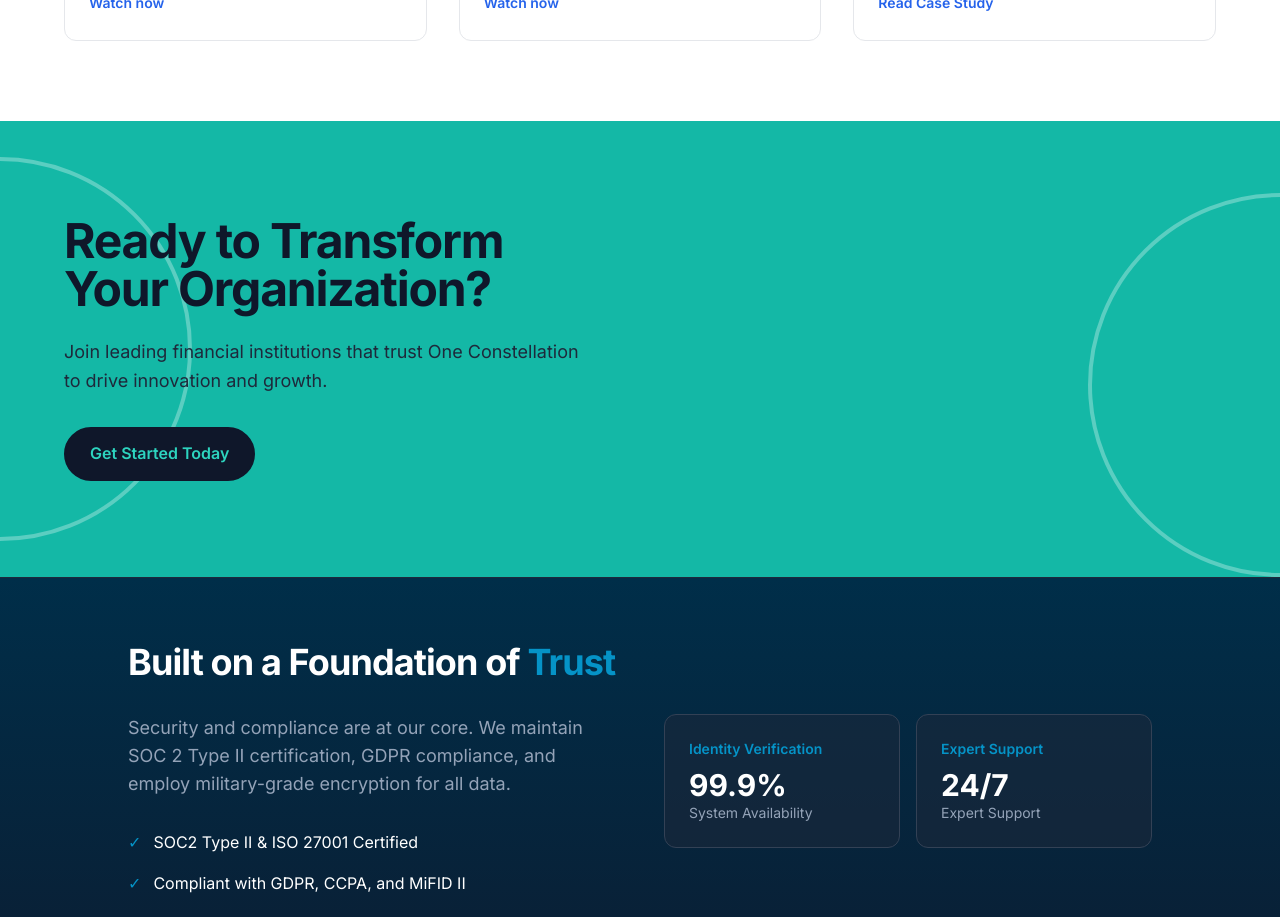
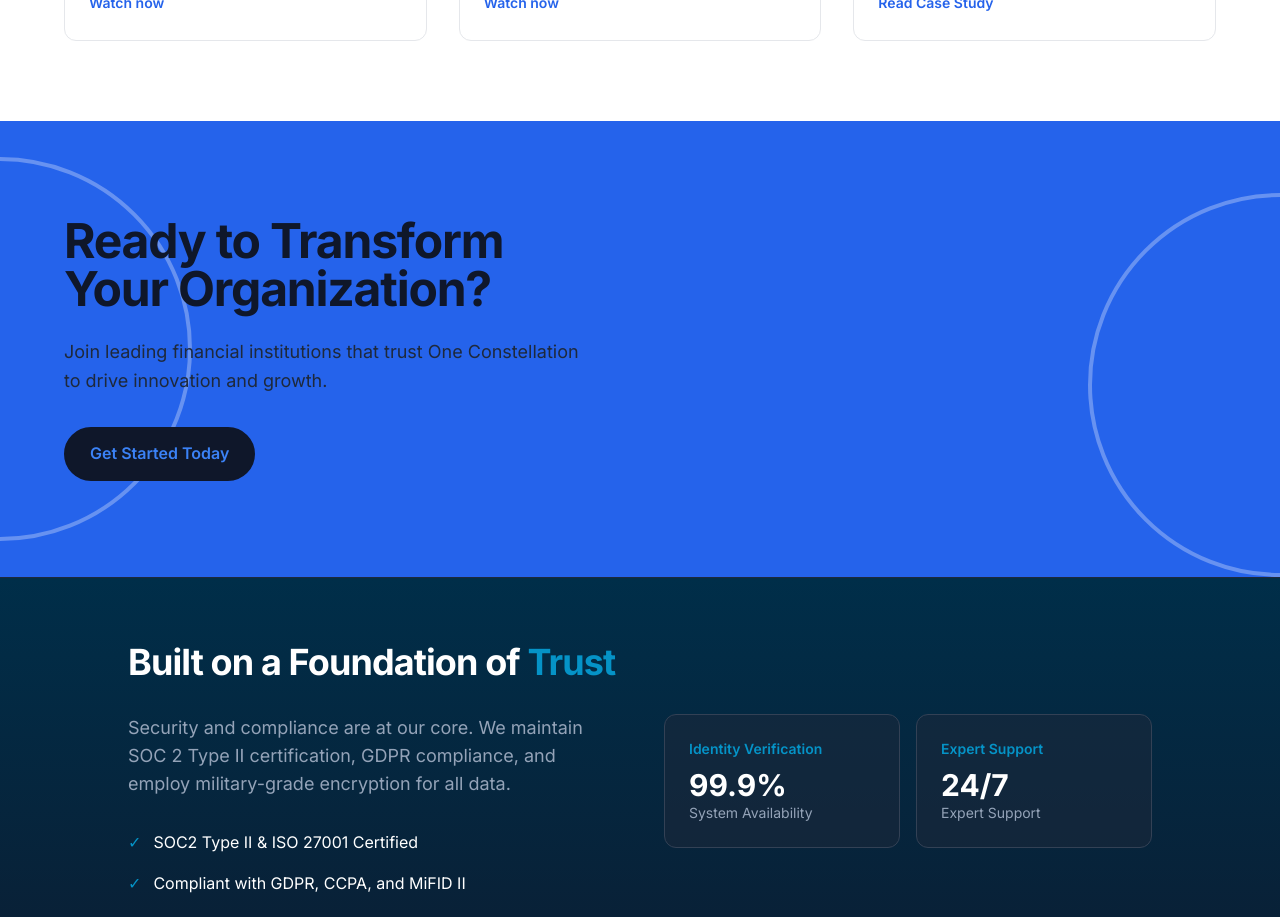
Before and after one commit to hamza-atif-hsol/OC-website, a Next.js app: page /case-studies in a window 1280 px wide. Shown: the part 1380-2297 px from the top of the page. Built offline with nearby package versions, Linux system fonts and the light colour scheme.

Commit message:
Update page.tsx

```diff
--- a/app/case-studies/page.tsx
+++ b/app/case-studies/page.tsx
@@ -166,7 +166,7 @@ export default function CaseStudiesPage() {
       </section>
 
       {/* CTA Section */}
-      <section className="relative bg-teal-500 py-24 overflow-hidden">
+      <section className="relative bg-blue-600 py-24 overflow-hidden">
         {/* Left decorative circle */}
         <div className="absolute left-0 top-1/2 -translate-y-1/2 w-96 h-96 rounded-full border-4 border-white/30 -ml-48" />
 
@@ -189,7 +189,7 @@ export default function CaseStudiesPage() {
               </p>
               <Link href="/book-demo">
                 <button className="flex items-center gap-3 px-6 py-3 bg-slate-900 hover:bg-slate-800 text-white rounded-full font-semibold transition-all border-2 border-slate-900">
-                  <span className="text-teal-400">Get Started Today</span>
+                  <span className="text-blue-500">Get Started Today</span>
                 </button>
               </Link>
             </div>
```
